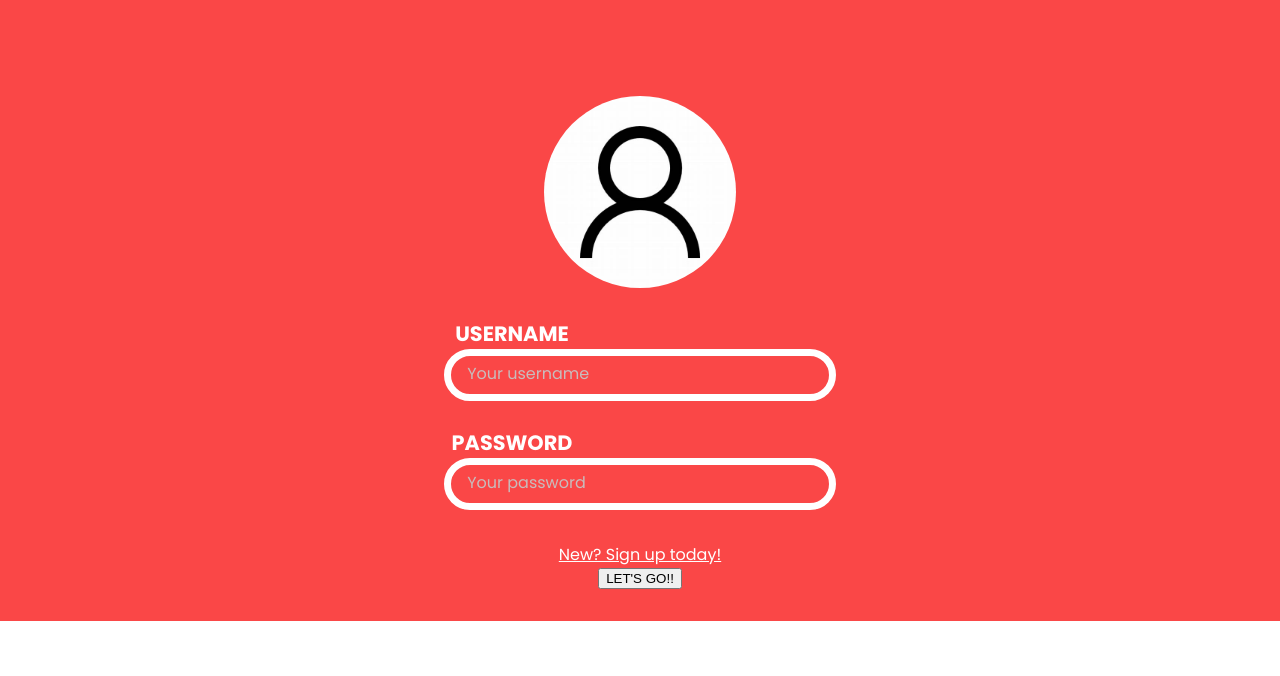
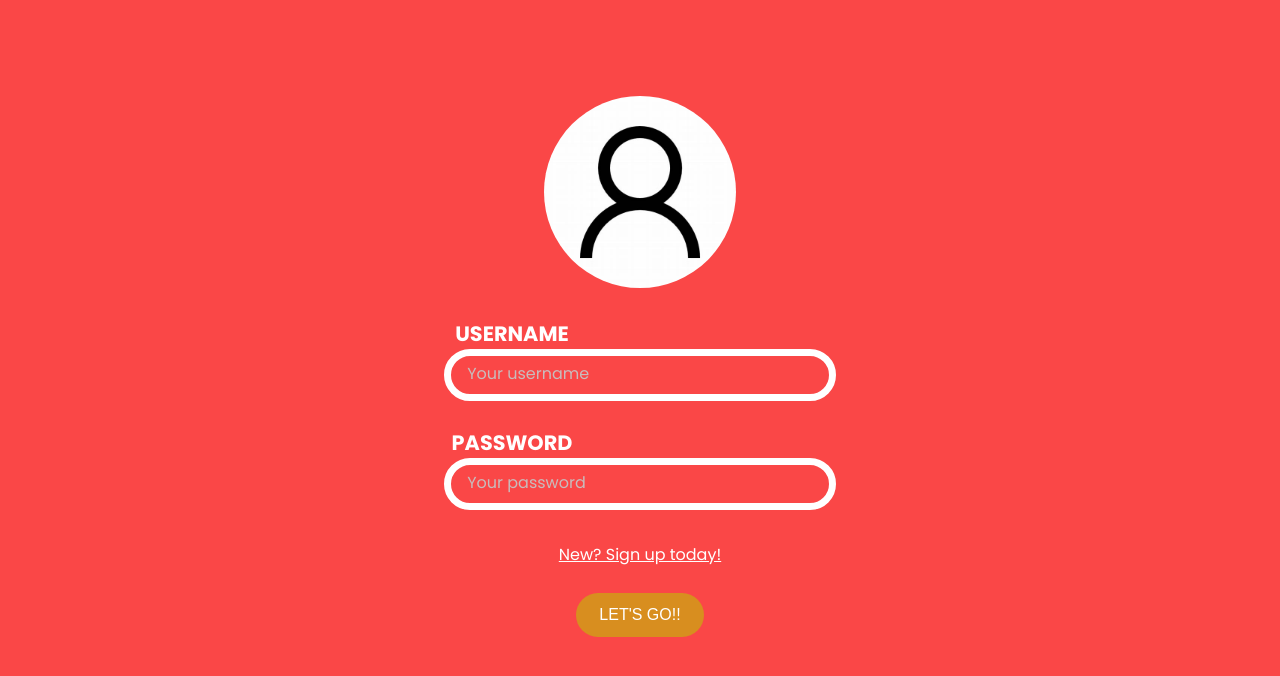
Before and after one commit to Chillandchat/mobile, a React (Create React App) app in the folder Frontend/app/: page / in a window 1280 px wide. Shown: the top 676 px of the page. Built offline with nearby package versions, Linux system fonts and the light colour scheme.

Commit message:
Update css file

```diff
--- a/Frontend/app/src/components/style/ExecuteButton.css
+++ b/Frontend/app/src/components/style/ExecuteButton.css
@@ -0,0 +1,59 @@
+/*CSS file:*/
+#button {
+  background-color: #d88e1f;
+  border: none;
+  height: 7vw;
+  width: 20vw;
+  border-radius: 99vw 99vw 99vw 99vw;
+  margin-top: 5vw;
+  color: white;
+  transition-duration: 0.5s;
+  font-size: 0.6rem;
+  cursor: pointer;
+}
+#button:hover {
+  border: 7px solid white;
+  background-color: transparent;
+  color: white;
+  transition-duration: 0.5s;
+}
+@media (min-width: 750px) {
+  #button {
+    background-color: #d88e1f;
+    border: none;
+    height: 5vw;
+    width: 18vw;
+    border-radius: 99vw 99vw 99vw 99vw;
+    margin-top: 5vw;
+    color: white;
+    transition-duration: 0.5s;
+    font-style: 3vw;
+    cursor: pointer;
+  }
+  #button:hover {
+    border: 7px solid white;
+    background-color: transparent;
+    color: white;
+    transition-duration: 0.5s;
+  }
+}
+@media (min-width: 1000px) {
+  #button {
+    background-color: #d88e1f;
+    border: none;
+    height: 3.5vw;
+    width: 10vw;
+    border-radius: 99vw 99vw 99vw 99vw;
+    margin-top: 2vw;
+    color: white;
+    transition-duration: 0.5s;
+    font-size: 1rem;
+    cursor: pointer;
+  }
+  #button:hover {
+    border: 7px solid white;
+    background-color: transparent;
+    color: white;
+    transition-duration: 0.5s;
+  }
+}
--- a/Frontend/app/src/components/style/LoginForm.css
+++ b/Frontend/app/src/components/style/LoginForm.css
@@ -1,5 +1,4 @@
 /*CSS file:*/
-
 #label {
   color: white;
   text-transform: uppercase;
--- a/Frontend/app/src/components/style/LoginPage.css
+++ b/Frontend/app/src/components/style/LoginPage.css
@@ -3,6 +3,9 @@
   background-color: #fa4747;
   padding-top: 6rem;
   overflow: hidden;
+  background-size: fill;
+  padding-bottom: 25vw;
+  display: block;
 }
 #signup {
   text-align: center;
@@ -23,8 +26,12 @@
 @media (max-width: 600px) {
   #loginParent {
     background-color: #fa4747;
+    display: block;
     padding-top: 9rem;
-    overflow: hidden;
+    padding-bottom: 43vw;
+    overflow-y: hidden;
+    display: block;
+    background-size: fill;
   }
   #signupLink {
     color: #fff;
@@ -33,15 +40,16 @@
   #signup {
     text-align: center;
     padding: 2rem;
-    padding-top: 10rem;
+    padding-top: 1rem;
+    margin-top: 0rem;
     overflow: hidden;
     text-align: center;
   }
   #signupLink {
     color: white;
     font-family: "poppins", "sans-serif";
-    font-size: 0.7rem;
-    margin: 0.5rem;
+    font-size: 0.5rem;
+    margin: 2rem 0rem 0rem 0rem;
     padding: 0.5rem;
   }
 }
```
